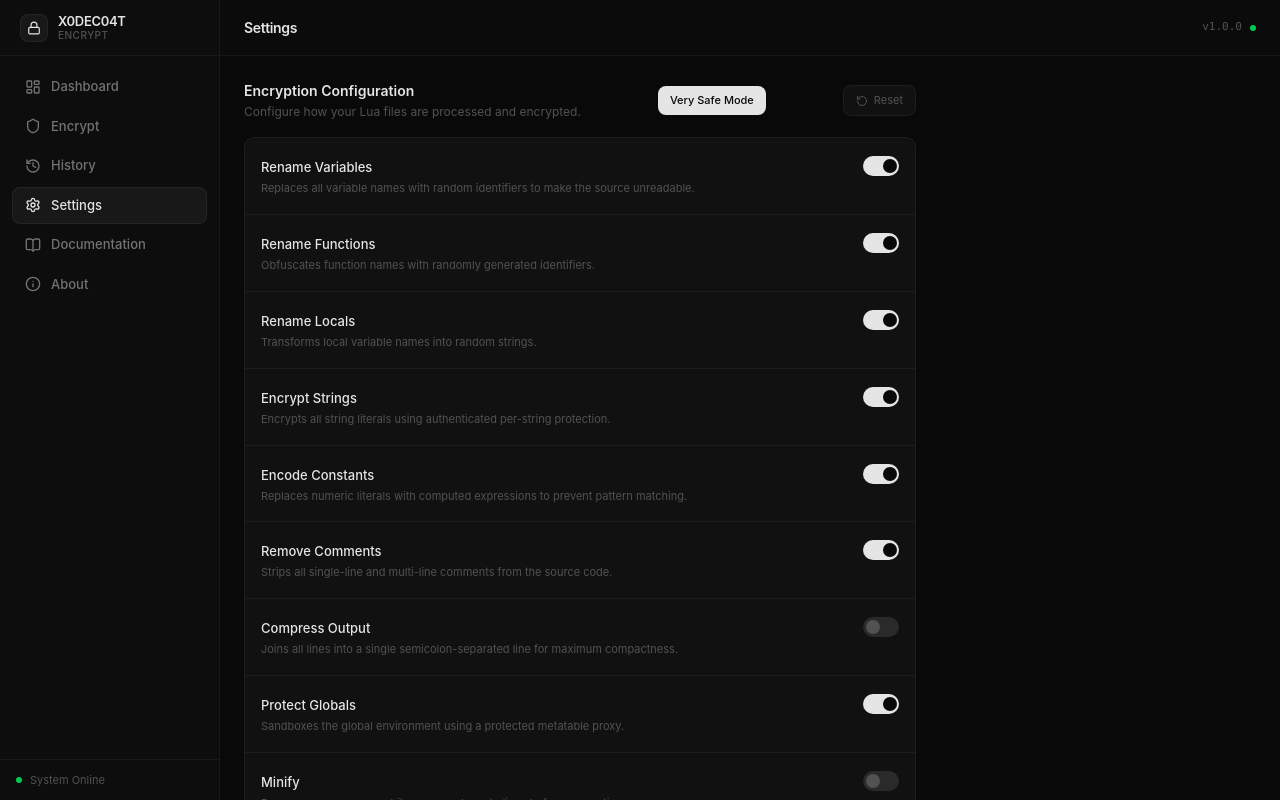
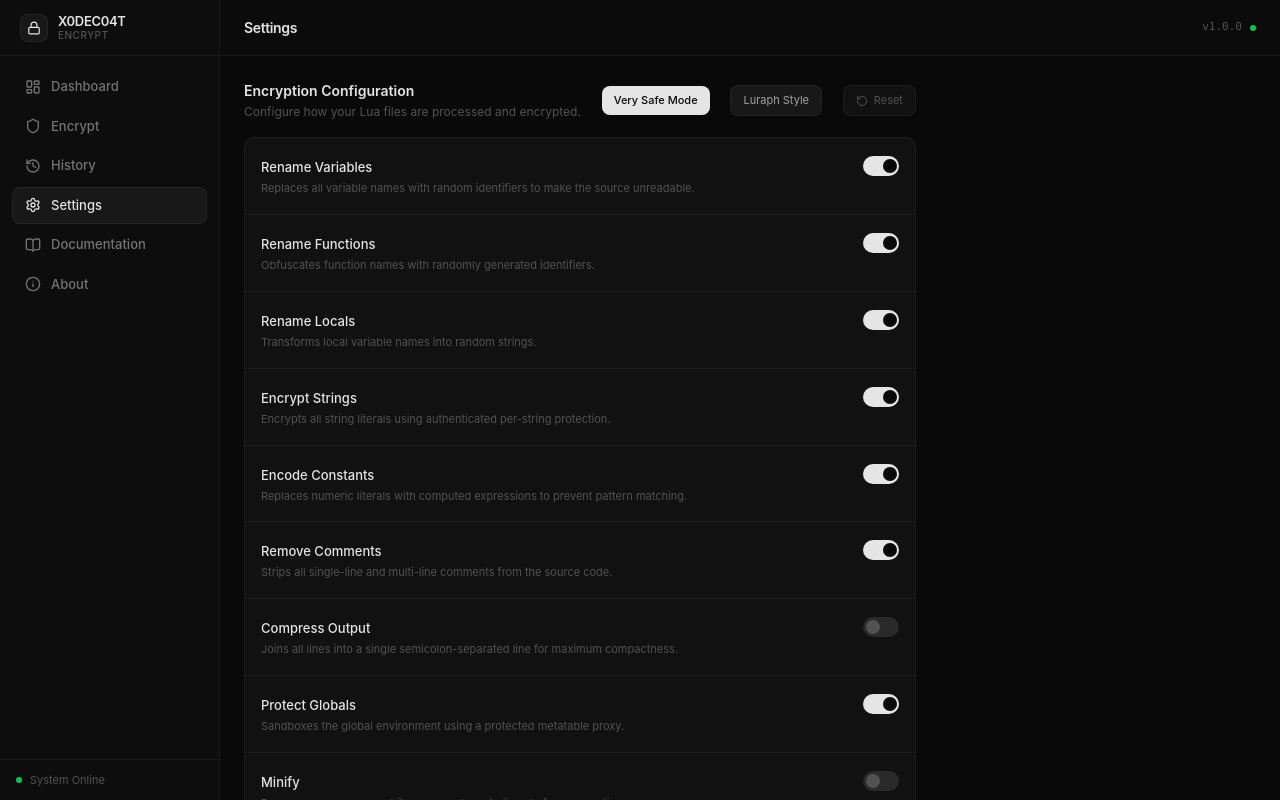
Before and after one commit to voixera/X0DEC04Tenc, a Next.js app: page / in a window 1280 px wide. Both pictures are taken after a click on the button "Settings". Shown: the top 800 px of the page. Built offline with nearby package versions, Linux system fonts and the light colour scheme; no server answers; the database is empty; a web font is replaced by a local one.

Commit message:
Add Luraph style preset

```diff
--- a/src/components/pages/encrypt-page.tsx
+++ b/src/components/pages/encrypt-page.tsx
@@ -41,7 +41,7 @@ function SettingsPanel() {
     { key: "compressOutput", label: "Compress Output", description: "Single-line output" },
     { key: "protectGlobal", label: "Protect Globals", description: "Sandbox global environment" },
     { key: "minify", label: "Minify", description: "Remove whitespace" },
-    { key: "layeredEncryption", label: "Layered Encryption", description: "Extra wrapping layer; keep off for safest runtime" },
+    { key: "layeredEncryption", label: "Layered Encryption", description: "Compact loader wrapper for a more Luraph-like output" },
   ];
 
   return (
--- a/src/components/pages/settings-page.tsx
+++ b/src/components/pages/settings-page.tsx
@@ -78,7 +78,7 @@ const settingsMeta: {
     key: "layeredEncryption",
     label: "Layered Encryption",
     description:
-      "Wraps the entire output in a Base64-encoded loader for additional protection.",
+      "Wraps the entire output in a compact loader for an obfuscated, Luraph-style feel.",
     type: "toggle",
   },
   {
@@ -122,6 +122,28 @@ export default function SettingsPage() {
     });
   };
 
+  const applyLuraphStylePreset = () => {
+    updateSettings({
+      renameVariable: true,
+      renameFunction: true,
+      renameLocal: true,
+      encryptString: true,
+      encodeConstant: true,
+      removeComments: true,
+      compressOutput: true,
+      protectGlobal: true,
+      minify: true,
+      layeredEncryption: true,
+      randomIdentifierLength: 16,
+    });
+    addNotification({
+      id: generateId(),
+      type: "success",
+      title: "Luraph Style",
+      message: "Applied a compact layered obfuscation preset",
+    });
+  };
+
   const handleReset = () => {
     resetSettings();
     addNotification({
@@ -148,6 +170,12 @@ export default function SettingsPage() {
           className="flex items-center gap-1.5 px-3 py-1.5 rounded-lg bg-[#e5e5e5] text-[#090909] text-[11px] font-medium hover:bg-[#d4d4d4] transition-all duration-120"
         >
           Very Safe Mode
+        </button>
+        <button
+          onClick={applyLuraphStylePreset}
+          className="flex items-center gap-1.5 px-3 py-1.5 rounded-lg bg-[#181818] border border-[var(--color-border)] text-[11px] text-[#a3a3a3] hover:text-[#e5e5e5] transition-all duration-120"
+        >
+          Luraph Style
         </button>
         <button
           onClick={handleReset}
```
